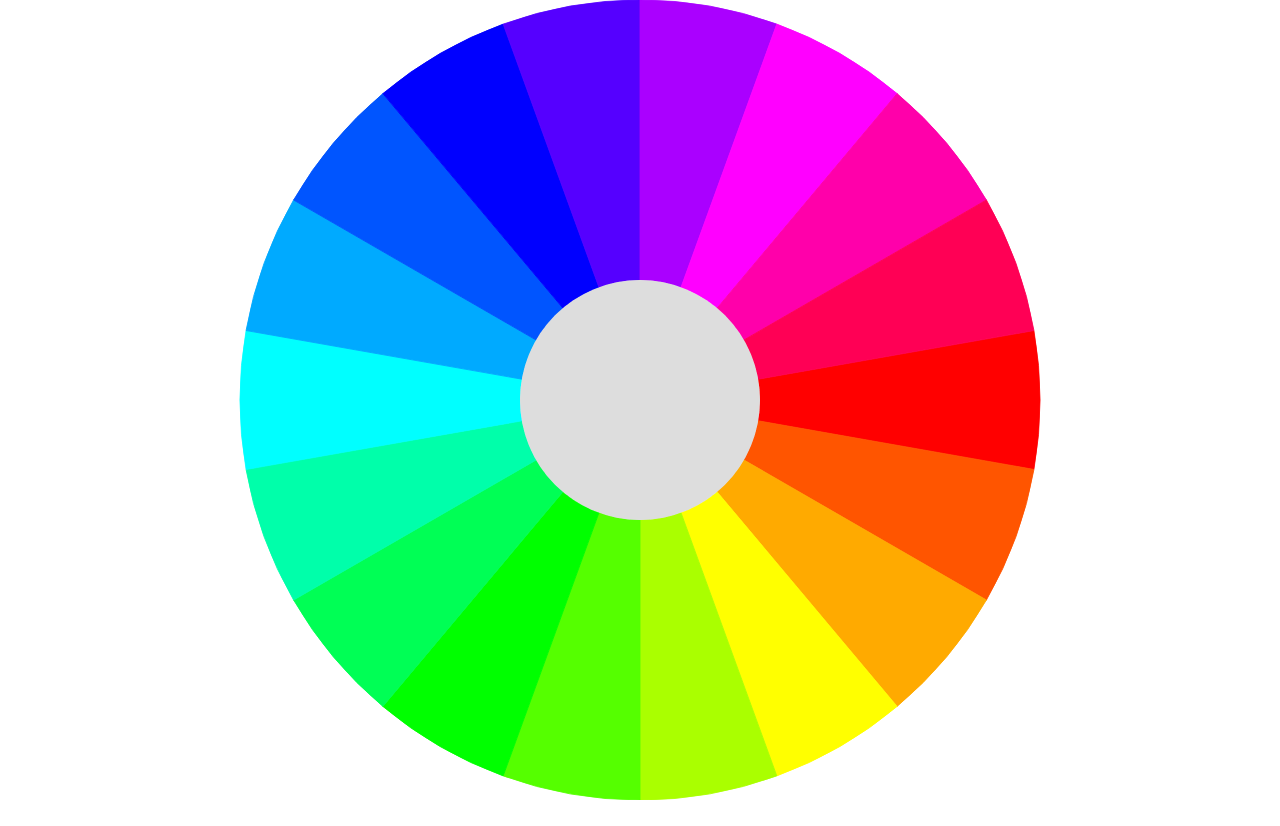
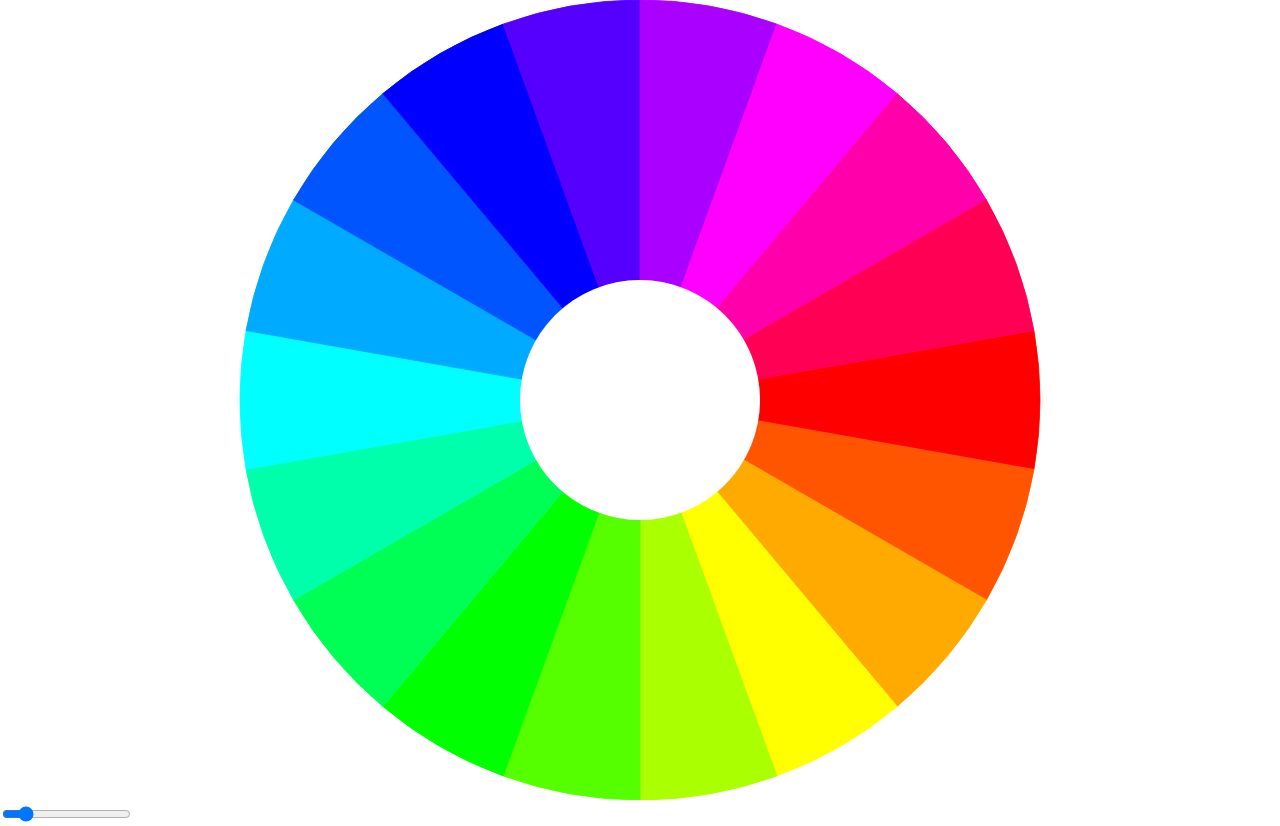
Before and after one commit to jasonford/react-color-wheel, a React (Create React App) app: page / in a window 1280 px wide. Before the commit the page ends 804 px from the top, so only its background shows below. Built offline with nearby package versions, Linux system fonts and the light colour scheme.

Commit message:
Show color preview

```diff
--- a/src/App.js
+++ b/src/App.js
@@ -5,6 +5,7 @@ import ColorWheel from './color-wheel';
 function App() {
   return <div style={{position: 'absolute', width: '100vw', height: '100vh'}}>
     <ColorWheel />
+    <input type="range" min={0} max={360} />
   </div>
 }
 
--- a/src/color-wheel.js
+++ b/src/color-wheel.js
@@ -6,6 +6,9 @@ export default class ColorWheel extends React.Component {
     hue: this.props.hue,
     saturation: this.props.saturation || 100,
     lightness: this.props.lightness || 50,
+    previewHue: null,
+    previewSaturation: null,
+    previewLightness: null,
     selectedSweep: 180,
     dragging: false,
     innerRadius: 15,
@@ -15,7 +18,8 @@ export default class ColorWheel extends React.Component {
       return {
         hue: 360/numSegs * i,
         angle: 360/numSegs * i,
-        sweep: 360/numSegs
+        sweep: 360/numSegs,
+        ref: React.createRef()
       }
     }),
     numSaturationSegments: this.props.saturationSegments || 9,
@@ -38,12 +42,44 @@ export default class ColorWheel extends React.Component {
     }
   }
 
+  focusElement = e => {
+    const x = e.touches[0].pageX;
+    const y = e.touches[0].pageY;
+    const el = document.elementFromPoint(x, y);
+    if (el && el.preview) {
+      this.lastFocusedElement = el;
+      this.setState({
+        previewAngle: 90 - Math.atan2(x - window.innerWidth/2, y - window.innerHeight/2) * 180 / Math.PI
+      });
+      el.preview();
+    }
+  }
+
+  selectElement = e => {
+    const x = e.changedTouches[0].pageX;
+    const y = e.changedTouches[0].pageY;
+    const el = document.elementFromPoint(x, y);
+    if (el && el.select) {
+      el.select();
+    }
+    else {
+      this.lastFocusedElement.select();
+    }
+  }
+
   render = () => {
     return (
-      <svg viewBox="-50, -50, 100, 100" width="100%" height="100%">
+      <svg
+        viewBox="-50, -50, 100, 100"
+        width="100%"
+        height="100%"
+        onTouchStart={this.focusElement} // avoids touch event capture on element touched
+        onTouchMove={this.focusElement}
+        onTouchEnd={this.selectElement}
+      >
         {
           this.state.hueSegments.map(
-            ({hue, sweep, angle, selected}) => {
+            ({hue, sweep, angle, selected, ref}) => {
               if (selected) {
                 let slSegments = []
                 let segmentSweep = sweep/this.state.numLightnessSegments;
@@ -54,11 +90,33 @@ export default class ColorWheel extends React.Component {
 
                   for (let l=0; l<this.state.numLightnessSegments; l++) {
                     // ensure saturations of 100 and 0 are available
-                    let saturation = (this.state.numSaturationSegments-1-s)/(this.state.numSaturationSegments-1) * 100;
+                     let saturation = (this.state.numSaturationSegments-1-s)/(this.state.numSaturationSegments-1) * 100;
                     // disallow lightness of 0 or 100 since those are just black and white
                     let lightness = (l+1)/(this.state.numLightnessSegments+1) * 100;
                     slSegments.push(
                       <path
+                        ref={
+                          current => {
+                            if (current === null) return;
+                            current.preview = () => {
+                              this.setState({
+                                previewHue: hue,
+                                previewSaturation: saturation,
+                                previewLightness: lightness
+                              });
+                            }
+                            current.select = () => {
+                              this.setState({
+                                previewHue: null,
+                                previewSaturation: null,
+                                previewLigntness: null,
+                                hue,
+                                saturation,
+                                lightness
+                              });
+                            }
+                          }
+                        }
                         key={`${s},${l}`}
                         d={
                           this.getSectorPath(
@@ -74,8 +132,6 @@ export default class ColorWheel extends React.Component {
                         fill={`hsl(${hue}, ${saturation}%, ${lightness}%)`}
                         stroke={`hsl(${hue}, ${saturation}%, ${lightness}%)`}
                         strokeWidth='0.1'
-                        onClick={ () => this.selectSaturationLightness(saturation, lightness) }
-                        onTouchStart={ () => this.selectSaturationLightness(saturation, lightness) }
                       />
                     )
                   }
@@ -90,6 +146,21 @@ export default class ColorWheel extends React.Component {
               else {
                 return (
                   <path
+                    ref={
+                      current => {
+                        if (current === null) return;
+                        current.preview = () => {
+                          this.setState({
+                            previewHue: hue,
+                            previewSaturation: 100,
+                            previewLightness: 50
+                          });
+                        }
+                        current.select = () => {
+                          this.selectHue(hue);
+                        }
+                      }
+                    }
                     key={ hue }
                     d={
                       this.getSectorPath(
@@ -105,8 +176,6 @@ export default class ColorWheel extends React.Component {
                     fill={`hsl(${hue}, 100%, 50%)`}
                     stroke={`hsl(${hue}, 100%, 50%)`}
                     strokeWidth={0.1}
-                    onClick={ () => this.selectHue(hue) }
-                    onTouchStart={ () => this.selectHue(hue) }
                   />
                 );
               }
@@ -114,13 +183,26 @@ export default class ColorWheel extends React.Component {
           )
         }
         <circle
-          cx="0"
-          cy="0"
+          cx={0}
+          cy={0}
           r={this.state.innerRadius}
-          fill={this.selectedColor() || '#DDDDDD'}
+          fill={this.selectedColor() || '#FFFFFF'}
         />
+        {
+          this.state.previewHue
+          &&
+          <path
+            d={this.getSectorPath(0, 0, this.state.innerRadius, -90, 90, 0)}
+            fill={this.previewColor() || 'none'}
+            transform={`rotate(${this.state.previewAngle})`}
+          />
+        }
       </svg>
     );
+  }
+
+  previewHue(hue) {
+    this.setState({ previewHue: hue })
   }
 
   selectHue(hue) {
@@ -145,6 +227,7 @@ export default class ColorWheel extends React.Component {
     })
     this.setState({
       hueSegments: [...this.state.hueSegments],
+      previewHue: null,
       hue
     });
   }
@@ -154,6 +237,12 @@ export default class ColorWheel extends React.Component {
       saturation,
       lightness
     });
+  }
+
+  previewColor = () => {
+    if (this.state.previewHue !== null) {
+      return `hsl(${this.state.previewHue}, ${this.state.previewSaturation}%, ${this.state.previewLightness}%)`
+    }
   }
 
   selectedColor = () => {
```
